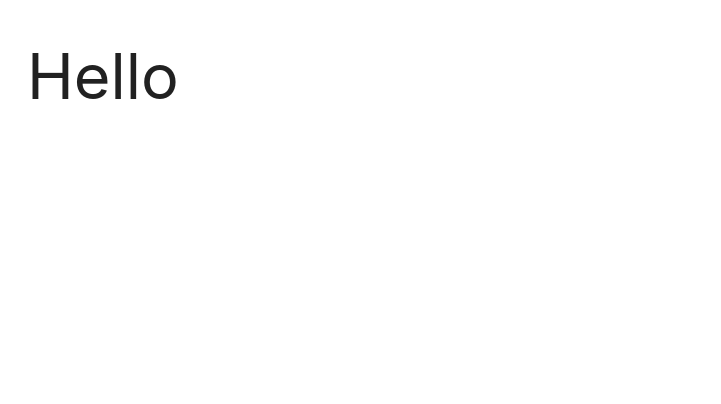
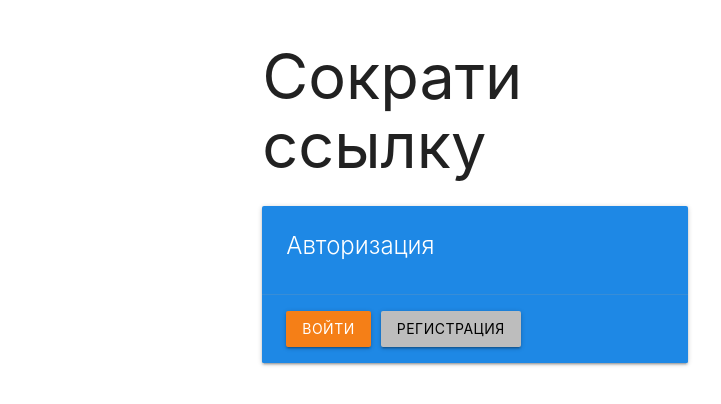
Before and after one commit to SergeiSolod/mern-stack, a React (Create React App) app in the folder client/: page / in a window 1280 px wide. Shown: the top 404 px of the page, without its empty margins (165-886 px from the left). Built offline with nearby package versions, Linux system fonts and the light colour scheme.

Commit message:
Make auth page

```diff
--- a/client/src/App.js
+++ b/client/src/App.js
@@ -1,12 +1,17 @@
 import React from 'react';
 import 'materialize-css'
+import {useRoutes} from "./routes";
+import {BrowserRouter as Router} from 'react-router-dom'
 
 function App() {
-  return (
-    <div className='container'>
-    <h1>Hello</h1>
-    </div>
-  );
+    const routes = useRoutes(false)
+    return (
+        <Router>
+            <div className='container'>
+                {routes}
+            </div>
+        </Router>
+    );
 }
 
 export default App;
--- a/client/src/pages/AuthPage.js
+++ b/client/src/pages/AuthPage.js
@@ -2,10 +2,28 @@ import React from 'react'
 
 export const AuthPage = () => {
     return (
-        <div>
-            <h1>
-                Auth Page
-            </h1>
+        <div className='row'>
+            <div className="col s6 offset-s3">
+                <h1>
+                    Сократи cсылку
+                </h1>
+                <div className="card blue darken-1">
+                    <div className="card-content white-text">
+                        <span className="card-title">Авторизация</span>
+                        <div>
+
+                        </div>
+                    </div>
+                    <div className="card-action">
+                        <button className='btn yellow darken-4' style={{marginRight: 10}}>
+                            Войти
+                        </button>
+                        <button className='btn grey lighten-1 black-text'>
+                            Регистрация
+                        </button>
+                    </div>
+                </div>
+            </div>
         </div>
     )
 }
--- a/client/src/routes.js
+++ b/client/src/routes.js
@@ -1,8 +1,9 @@
 import React from 'react'
-import {Switch, Route} from "react-router-dom";
+import {Switch, Route, Redirect} from "react-router-dom";
 import {LinksPage} from "./pages/LinksPages";
 import {CreatePage} from "./pages/CreatePage";
 import {DetailPage} from "./pages/DetailPage";
+import {AuthPage} from "./pages/AuthPage";
 
 export const useRoutes = (isAuthentication) => {
     if (isAuthentication) {
@@ -17,12 +18,16 @@ export const useRoutes = (isAuthentication) => {
                 <Route path='/detail/:id'>
                     <DetailPage/>
                 </Route>
+                <Redirect to="/create"/>
             </Switch>
         )
     }
     return (
         <Switch>
-
+            <Route path='/' exact>
+                <AuthPage/>
+            </Route>
+            <Redirect to='/'/>
         </Switch>
     )
 }
```
